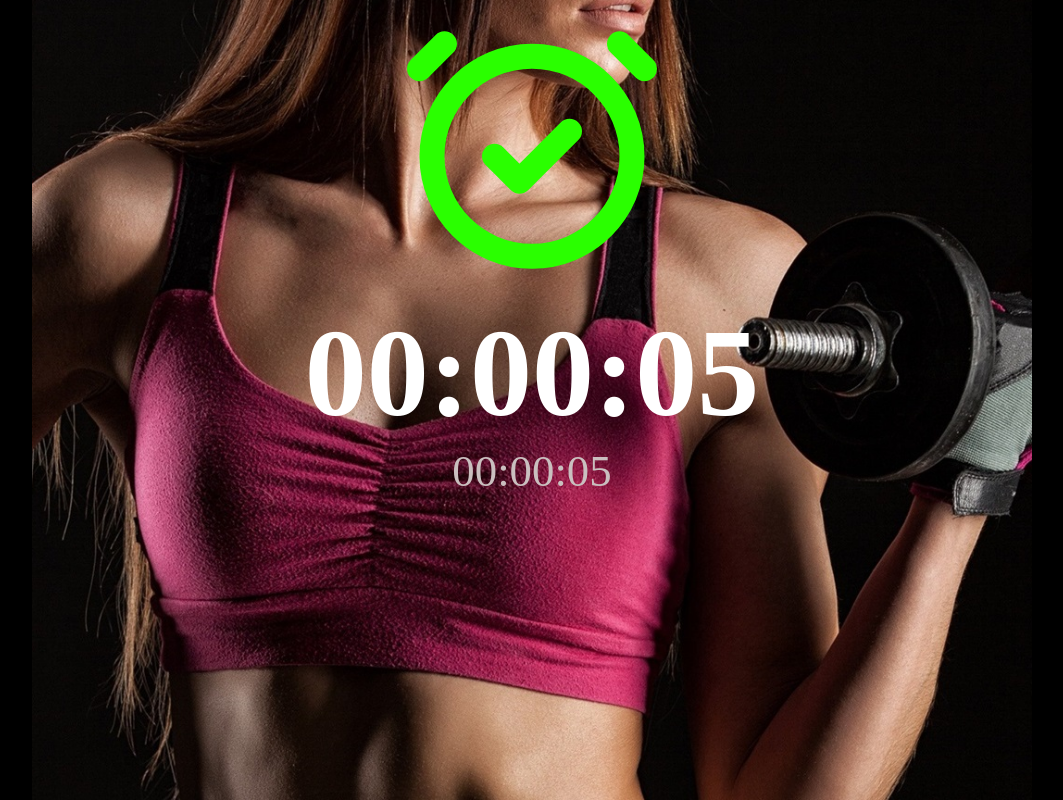
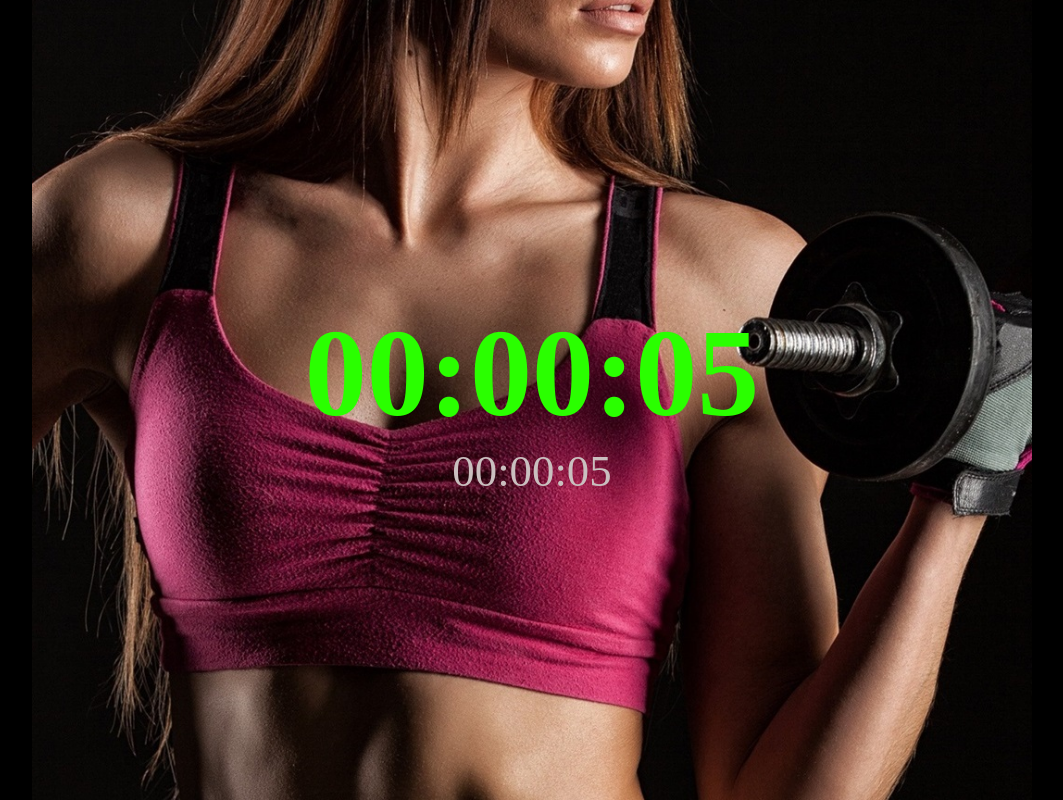
Before and after one commit to Pavel-Parkhomenko/gymtimer, a website: page index.html in a window 1280 px wide. Shown: the whole page, without its empty margins (108-1171 px from the left). Drawn offline with Linux system fonts and the light colour scheme.

Commit message:
delete svg

```diff
--- a/index.html
+++ b/index.html
@@ -11,17 +11,19 @@
 <body>
   <div class="container">
     <div class="top-box">
-      <svg id="timer-svg" viewBox="0 0 24 24" fill="none">
-        <path id="iconPath"
-          d="M3 5.5L5 3.5M21 5.5L19 3.5M9 12.5L11 14.5L15 10.5M20 12.5C20 16.9183 16.4183 20.5 12 20.5C7.58172 20.5 4 16.9183 4 12.5C4 8.08172 7.58172 4.5 12 4.5C16.4183 4.5 20 8.08172 20 12.5Z"
-          stroke="#000000" stroke-width="2" stroke-linecap="round" stroke-linejoin="round" />
-      </svg>
+
     </div>
     <div class="mid-box">
       <p class="time-current">00:00:00</p>
       <p class="time-main">00:00:00</p>
     </div>
-    <div class="bottom-box"></div>
+    <div class="bottom-box">
+      <!-- <svg id="timer-svg" viewBox="0 0 24 24" fill="none">
+        <path id="iconPath"
+          d="M3 5.5L5 3.5M21 5.5L19 3.5M9 12.5L11 14.5L15 10.5M20 12.5C20 16.9183 16.4183 20.5 12 20.5C7.58172 20.5 4 16.9183 4 12.5C4 8.08172 7.58172 4.5 12 4.5C16.4183 4.5 20 8.08172 20 12.5Z"
+          stroke="#000000" stroke-width="2" stroke-linecap="round" stroke-linejoin="round" />
+      </svg> -->
+    </div>
   </div>
 
   <script src="index.js"></script>
--- a/index.js
+++ b/index.js
@@ -1,7 +1,7 @@
 const curTime = document.querySelector('.time-current')
 const mainTime = document.querySelector('.time-main')
 const body = document.querySelector('body')
-const timerSvgPath = document.querySelector('#timer-svg path')
+// const timerSvgPath = document.querySelector('#timer-svg path')
 
 let secondsMain = 0
 let secondsCur = 0
@@ -76,7 +76,8 @@ function updateColorSvg(seconds) {
 
   const hue = 120 - progress * 120
 
-  timerSvgPath.setAttribute('stroke', `hsl(${hue}, 100%, 50%)`)
+  // timerSvgPath.setAttribute('stroke', `hsl(${hue}, 100%, 50%)`)
+  curTime.style.color = `hsl(${hue}, 100%, 50%)`
 }
 
 startTimeCur()
```
